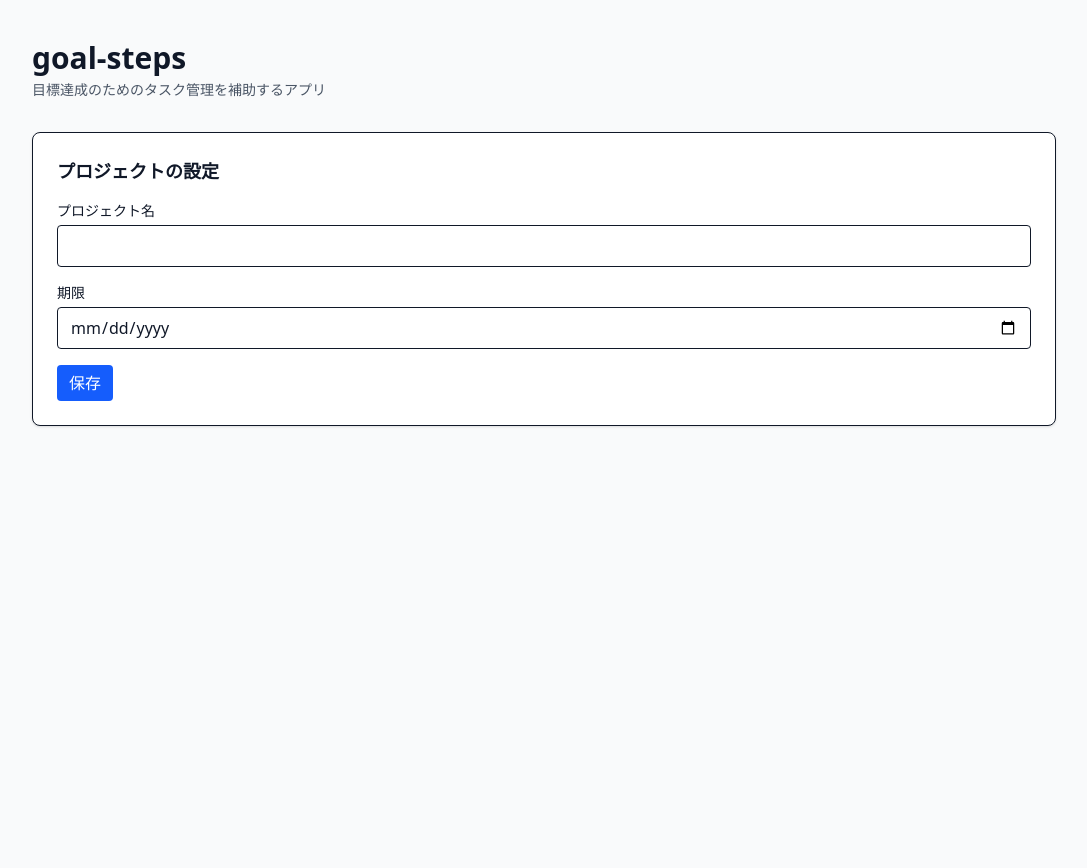
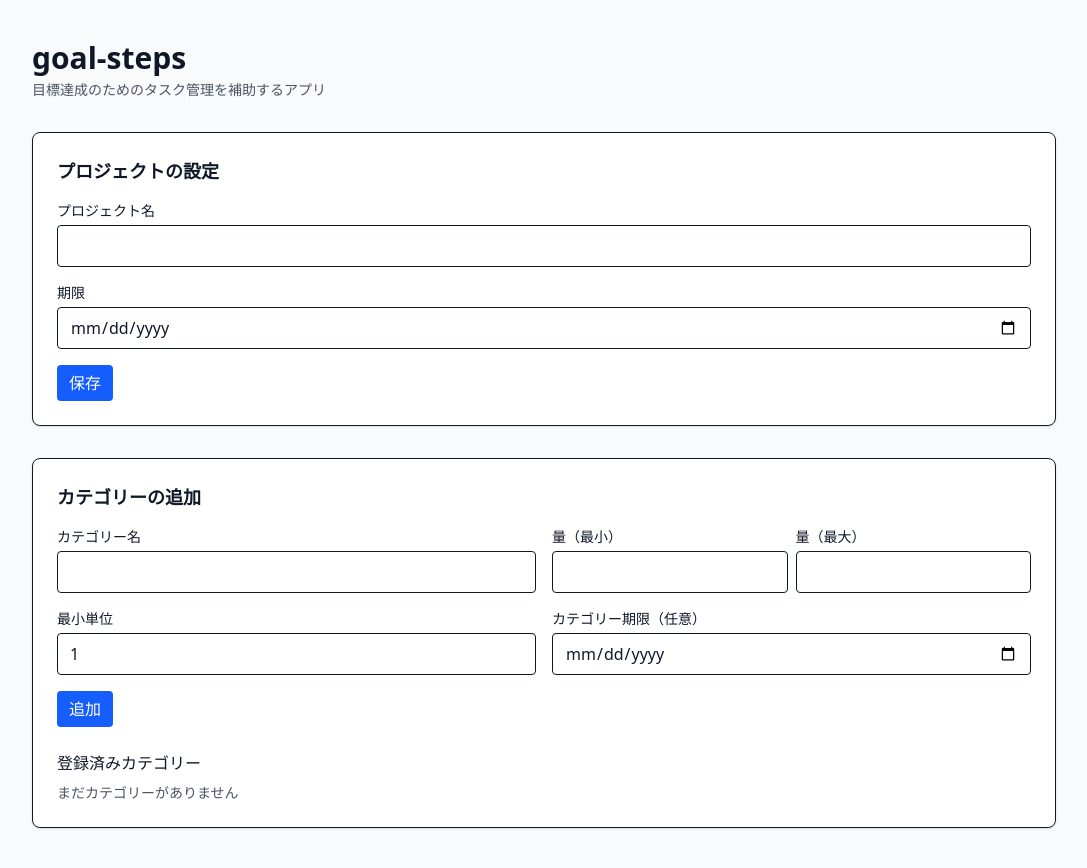
Before and after one commit to chocolat0w0/goal-steps-ai, a React (Vite) app: page / in a window 1280 px wide. Shown: the whole page, without its empty margins (96-1183 px from the left). Before the commit the page ends 800 px from the top, so only its background shows below. Built offline with nearby package versions, Linux system fonts and the light colour scheme.

Commit message:
カテゴリ作成機能を追加

```diff
--- a/src/app/App.tsx
+++ b/src/app/App.tsx
@@ -1,4 +1,5 @@
 import ProjectSettingsForm from '~/components/ProjectSettingsForm';
+import CategoryManager from '~/components/CategoryManager';
 import type { FC } from 'react';
 
 const App: FC = () => {
@@ -10,6 +11,7 @@ const App: FC = () => {
       </header>
       <main className="mx-auto mt-8 max-w-5xl">
         <ProjectSettingsForm />
+        <CategoryManager />
       </main>
     </div>
   );
--- /dev/null
+++ b/src/components/CategoryManager.tsx
@@ -0,0 +1,180 @@
+import { useEffect, useMemo, useState, type FC, type FormEvent } from 'react';
+import type { Category } from '~/types';
+
+const STORAGE_KEY = 'goal-steps:categories';
+
+const nowIso = () => new Date().toISOString();
+const uid = () => Math.random().toString(36).slice(2, 10);
+
+const CategoryManager: FC = () => {
+  const [name, setName] = useState('');
+  const [minAmount, setMinAmount] = useState<number | ''>('');
+  const [maxAmount, setMaxAmount] = useState<number | ''>('');
+  const [minUnit, setMinUnit] = useState<number | ''>(1);
+  const [deadline, setDeadline] = useState<string>('');
+
+  const [categories, setCategories] = useState<Category[]>([]);
+  const [error, setError] = useState<string | null>(null);
+
+  useEffect(() => {
+    const raw = localStorage.getItem(STORAGE_KEY);
+    if (raw) {
+      try {
+        const parsed = JSON.parse(raw) as Category[];
+        setCategories(parsed);
+      } catch {
+        // noop
+      }
+    }
+  }, []);
+
+  const valid = useMemo(() => {
+    if (!name.trim()) return false;
+    if (minAmount === '' || maxAmount === '' || minUnit === '') return false;
+    if (minAmount <= 0 || maxAmount <= 0 || minUnit <= 0) return false;
+    if (minAmount > maxAmount) return false;
+    if (!Number.isInteger(minUnit)) return false;
+    return true;
+  }, [name, minAmount, maxAmount, minUnit]);
+
+  const resetForm = () => {
+    setName('');
+    setMinAmount('');
+    setMaxAmount('');
+    setMinUnit(1);
+    setDeadline('');
+    setError(null);
+  };
+
+  const persist = (next: Category[]) => {
+    localStorage.setItem(STORAGE_KEY, JSON.stringify(next));
+    setCategories(next);
+  };
+
+  const handleSubmit = (e: FormEvent<HTMLFormElement>) => {
+    e.preventDefault();
+    setError(null);
+    if (!valid) {
+      setError('入力内容を確認してください');
+      return;
+    }
+    const ts = nowIso();
+    const item: Category = {
+      id: uid(),
+      name: name.trim(),
+      minAmount: Number(minAmount),
+      maxAmount: Number(maxAmount),
+      minUnit: Number(minUnit),
+      deadline: deadline || undefined,
+      createdAt: ts,
+      updatedAt: ts,
+    };
+    const next = [...categories, item];
+    persist(next);
+    resetForm();
+  };
+
+  return (
+    <section className="rounded-lg border bg-white p-6 shadow-sm mt-8" aria-label="カテゴリー管理">
+      <h2 className="text-lg font-semibold mb-4">カテゴリーの追加</h2>
+      <form onSubmit={handleSubmit} className="grid gap-4 md:grid-cols-2" aria-label="カテゴリー作成フォーム">
+        <div>
+          <label htmlFor="cat-name" className="block text-sm font-medium">カテゴリー名</label>
+          <input
+            id="cat-name"
+            type="text"
+            className="mt-1 w-full rounded border px-3 py-2"
+            value={name}
+            onChange={(e) => setName(e.target.value)}
+            required
+          />
+        </div>
+        <div className="grid grid-cols-2 gap-2">
+          <div>
+            <label htmlFor="cat-min" className="block text-sm font-medium">量（最小）</label>
+            <input
+              id="cat-min"
+              type="number"
+              min={1}
+              step={1}
+              className="mt-1 w-full rounded border px-3 py-2"
+              value={minAmount}
+              onChange={(e) => setMinAmount(e.target.value === '' ? '' : Number(e.target.value))}
+              required
+            />
+          </div>
+          <div>
+            <label htmlFor="cat-max" className="block text-sm font-medium">量（最大）</label>
+            <input
+              id="cat-max"
+              type="number"
+              min={1}
+              step={1}
+              className="mt-1 w-full rounded border px-3 py-2"
+              value={maxAmount}
+              onChange={(e) => setMaxAmount(e.target.value === '' ? '' : Number(e.target.value))}
+              required
+            />
+          </div>
+        </div>
+        <div>
+          <label htmlFor="cat-unit" className="block text-sm font-medium">最小単位</label>
+          <input
+            id="cat-unit"
+            type="number"
+            min={1}
+            step={1}
+            className="mt-1 w-full rounded border px-3 py-2"
+            value={minUnit}
+            onChange={(e) => setMinUnit(e.target.value === '' ? '' : Number(e.target.value))}
+            required
+          />
+        </div>
+        <div>
+          <label htmlFor="cat-deadline" className="block text-sm font-medium">カテゴリー期限（任意）</label>
+          <input
+            id="cat-deadline"
+            type="date"
+            className="mt-1 w-full rounded border px-3 py-2"
+            value={deadline}
+            onChange={(e) => setDeadline(e.target.value)}
+          />
+        </div>
+
+        <div className="md:col-span-2">
+          <button
+            type="submit"
+            className="rounded bg-blue-600 px-3 py-1.5 text-white hover:bg-blue-700"
+            disabled={!valid}
+          >
+            追加
+          </button>
+          {error && <p role="alert" className="mt-2 text-sm text-red-600">{error}</p>}
+        </div>
+      </form>
+
+      <div className="mt-6">
+        <h3 className="font-medium mb-2">登録済みカテゴリー</h3>
+        {categories.length === 0 ? (
+          <p className="text-sm text-gray-600">まだカテゴリーがありません</p>
+        ) : (
+          <ul className="divide-y rounded border">
+            {categories.map((c) => (
+              <li key={c.id} className="p-3 flex items-center justify-between">
+                <div>
+                  <p className="font-medium">{c.name}</p>
+                  <p className="text-sm text-gray-600">
+                    量: {c.minAmount} - {c.maxAmount} / 最小単位: {c.minUnit}
+                    {c.deadline ? ` / 期限: ${c.deadline}` : ''}
+                  </p>
+                </div>
+              </li>
+            ))}
+          </ul>
+        )}
+      </div>
+    </section>
+  );
+};
+
+export default CategoryManager;
--- /dev/null
+++ b/src/types/index.ts
@@ -0,0 +1,12 @@
+export type ID = string;
+
+export interface Category {
+  id: ID;
+  name: string;
+  minAmount: number; // 全体量の最小
+  maxAmount: number; // 全体量の最大
+  minUnit: number; // 最小単位（基本は1）
+  deadline?: string; // YYYY-MM-DD（任意）
+  createdAt: string; // ISO8601
+  updatedAt: string; // ISO8601
+}
```
Also changed, not shown: 1 other file (tests, documents, lock files or other folders).
